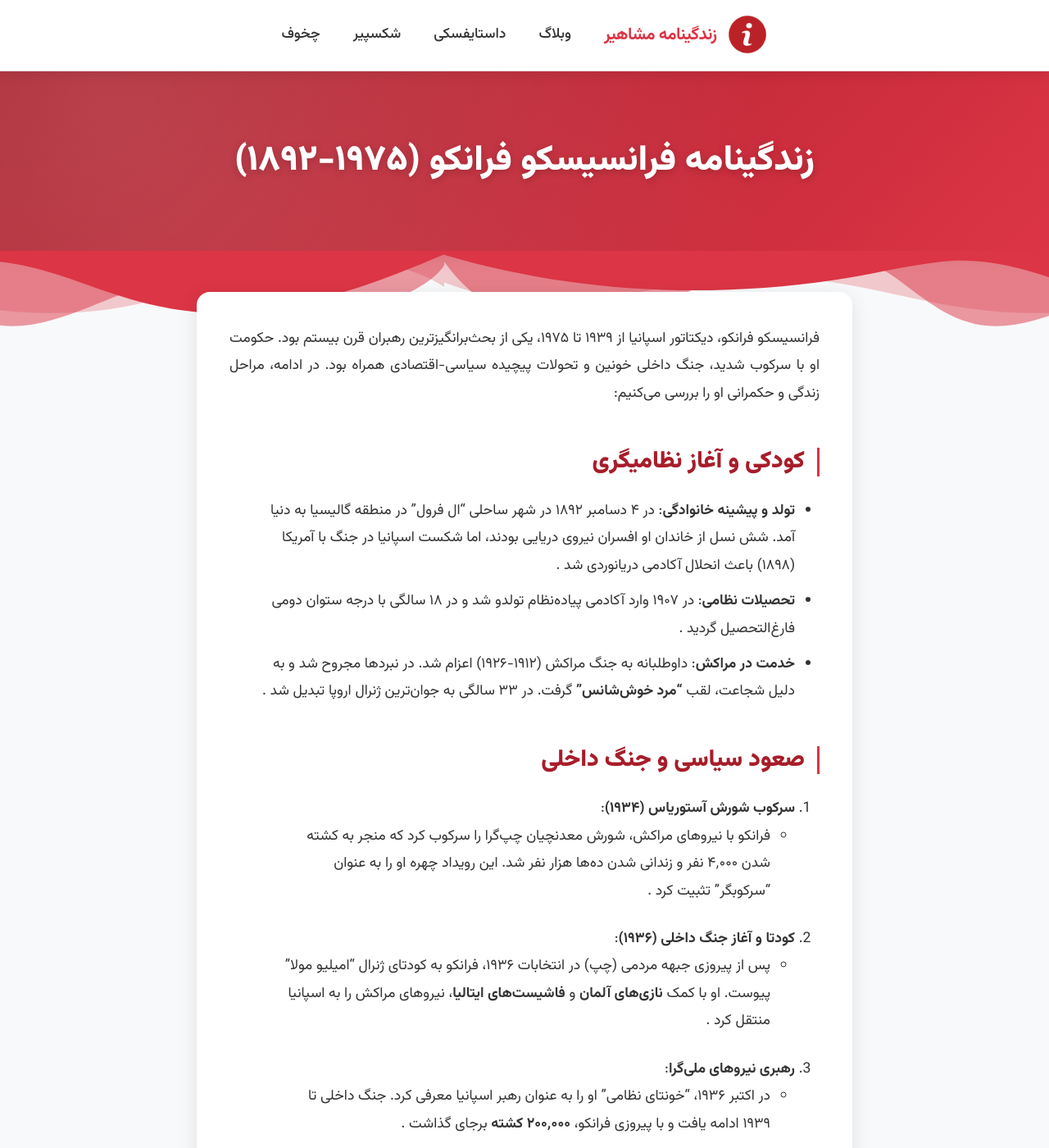
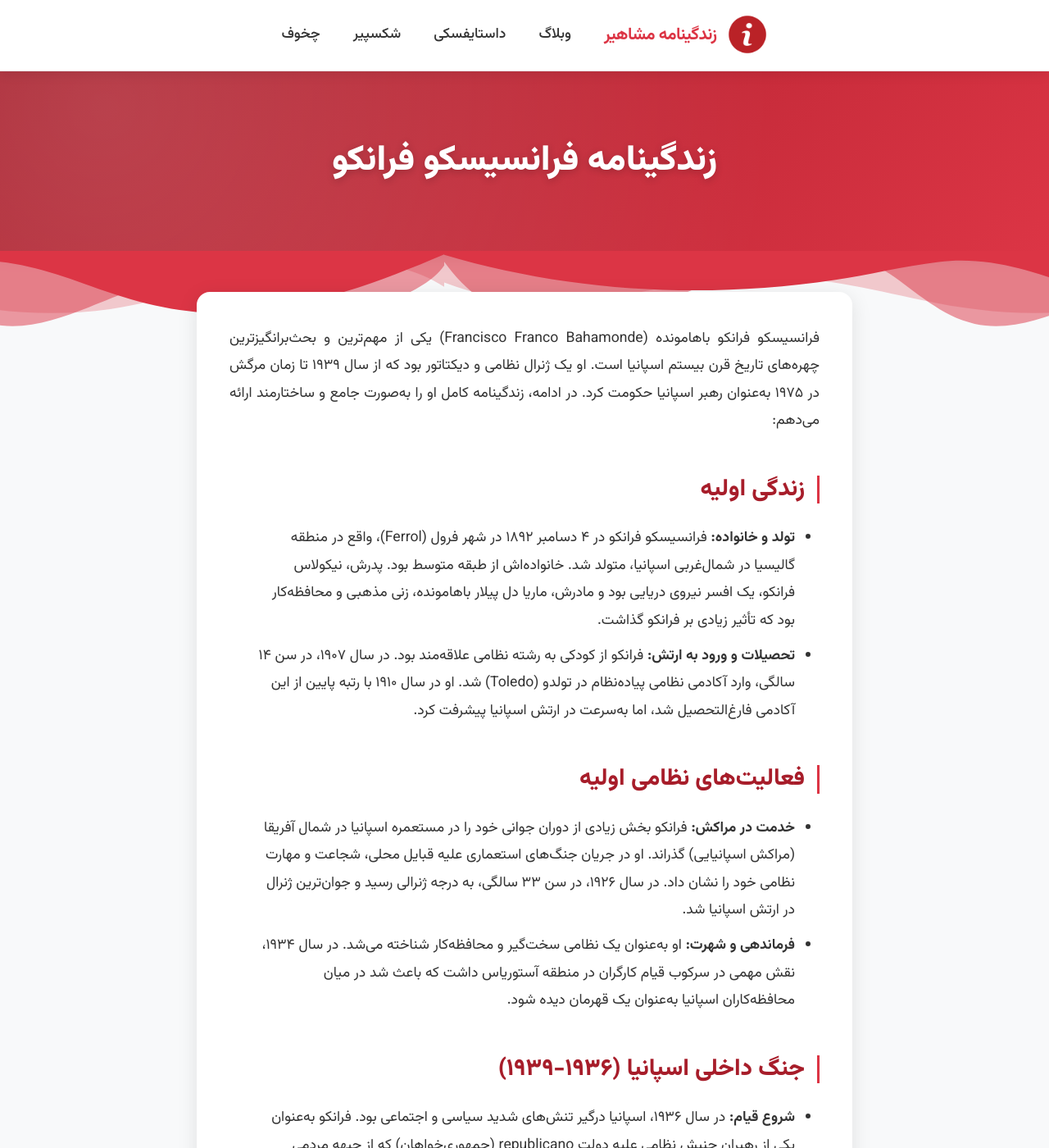
Before and after one commit to darkblog/darkblog.github.io, a Jekyll site: the page built from _posts/2025-7-3-36.md, in a window 1280 px wide and 1400 px high. Shown: the whole window at 82% size. Built offline with Jekyll 4.4.1, drawn with Linux system fonts in a browser that asks for light colours; some of the changed text lies outside the part shown.

Commit message:
Update 2025-7-3-36.md

```diff
--- a/_posts/2025-7-3-36.md
+++ b/_posts/2025-7-3-36.md
@@ -1,53 +1,40 @@
 ---
 layout: post
-title: زندگینامه فرانسیسکو فرانکو (۱۹۷۵-۱۸۹۲)
+title: زندگینامه فرانسیسکو فرانکو
 ---
 
-فرانسیسکو فرانکو، دیکتاتور اسپانیا از ۱۹۳۹ تا ۱۹۷۵، یکی از بحث‌برانگیزترین رهبران قرن بیستم بود. حکومت او با سرکوب شدید، جنگ داخلی خونین و تحولات پیچیده سیاسی-اقتصادی همراه بود. در ادامه، مراحل زندگی و حکمرانی او را بررسی می‌کنیم:
+فرانسیسکو فرانکو باهامونده (Francisco Franco Bahamonde) یکی از مهم‌ترین و بحث‌برانگیزترین چهره‌های تاریخ قرن بیستم اسپانیا است. او یک ژنرال نظامی و دیکتاتور بود که از سال ۱۹۳۹ تا زمان مرگش در ۱۹۷۵ به‌عنوان رهبر اسپانیا حکومت کرد. در ادامه، زندگینامه کامل او را به‌صورت جامع و ساختارمند ارائه می‌دهم:
 
-## **کودکی و آغاز نظامیگری**
-- **تولد و پیشینه خانوادگی**: در ۴ دسامبر ۱۸۹۲ در شهر ساحلی "ال فرول" در منطقه گالیسیا به دنیا آمد. شش نسل از خاندان او افسران نیروی دریایی بودند، اما شکست اسپانیا در جنگ با آمریکا (۱۸۹۸) باعث انحلال آکادمی دریانوردی شد .
-- **تحصیلات نظامی**: در ۱۹۰۷ وارد آکادمی پیاده‌نظام تولدو شد و در ۱۸ سالگی با درجه ستوان دومی فارغ‌التحصیل گردید .
-- **خدمت در مراکش**: داوطلبانه به جنگ مراکش (۱۹۱۲-۱۹۲۶) اعزام شد. در نبردها مجروح شد و به دلیل شجاعت، لقب **"مرد خوش‌شانس"** گرفت. در ۳۳ سالگی به جوان‌ترین ژنرال اروپا تبدیل شد .
+## زندگی اولیه
+- **تولد و خانواده:** فرانسیسکو فرانکو در ۴ دسامبر ۱۸۹۲ در شهر فرول (Ferrol)، واقع در منطقه گالیسیا در شمال‌غربی اسپانیا، متولد شد. خانواده‌اش از طبقه متوسط بود. پدرش، نیکولاس فرانکو، یک افسر نیروی دریایی بود و مادرش، ماریا دل پیلار باهامونده، زنی مذهبی و محافظه‌کار بود که تأثیر زیادی بر فرانکو گذاشت.
+- **تحصیلات و ورود به ارتش:** فرانکو از کودکی به رشته نظامی علاقه‌مند بود. در سال ۱۹۰۷، در سن ۱۴ سالگی، وارد آکادمی نظامی پیاده‌نظام در تولدو (Toledo) شد. او در سال ۱۹۱۰ با رتبه پایین از این آکادمی فارغ‌التحصیل شد، اما به‌سرعت در ارتش اسپانیا پیشرفت کرد.
 
-## **صعود سیاسی و جنگ داخلی**
-1. **سرکوب شورش آستوریاس (۱۹۳۴)**:
-   - فرانکو با نیروهای مراکش، شورش معدنچیان چپ‌گرا را سرکوب کرد که منجر به کشته شدن ۴٬۰۰۰ نفر و زندانی شدن ده‌ها هزار نفر شد. این رویداد چهره او را به عنوان "سرکوبگر" تثبیت کرد .
-2. **کودتا و آغاز جنگ داخلی (۱۹۳۶)**:
-   - پس از پیروزی جبهه مردمی (چپ) در انتخابات ۱۹۳۶، فرانکو به کودتای ژنرال "امیلیو مولا" پیوست. او با کمک **نازی‌های آلمان** و **فاشیست‌های ایتالیا**، نیروهای مراکش را به اسپانیا منتقل کرد .
-3. **رهبری نیروهای ملی‌گرا**:
-   - در اکتبر ۱۹۳۶، "خونتای نظامی" او را به عنوان رهبر اسپانیا معرفی کرد. جنگ داخلی تا ۱۹۳۹ ادامه یافت و با پیروزی فرانکو، **۲۰۰٬۰۰۰ کشته** برجای گذاشت .
+## فعالیت‌های نظامی اولیه
+- **خدمت در مراکش:** فرانکو بخش زیادی از دوران جوانی خود را در مستعمره اسپانیا در شمال آفریقا (مراکش اسپانیایی) گذراند. او در جریان جنگ‌های استعماری علیه قبایل محلی، شجاعت و مهارت نظامی خود را نشان داد. در سال ۱۹۲۶، در سن ۳۳ سالگی، به درجه ژنرالی رسید و جوان‌ترین ژنرال در ارتش اسپانیا شد.
+- **فرماندهی و شهرت:** او به‌عنوان یک نظامی سخت‌گیر و محافظه‌کار شناخته می‌شد. در سال ۱۹۳۴، نقش مهمی در سرکوب قیام کارگران در منطقه آستوریاس داشت که باعث شد در میان محافظه‌کاران اسپانیا به‌عنوان یک قهرمان دیده شود.
 
-## **دیکتاتوری (۱۹۷۵-۱۹۳۹): سیاست‌ها و اقدامات**
-- **سیاست داخلی**:
-  - **سرکوب سیستماتیک**: اعدام ۱۹۲٬۶۴۸ مخالف (۱۹۴۴-۱۹۳۹)، انحلال اتحادیه‌ها، سانسور رسانه‌ها و ممنوعیت زبان‌های کاتالان و باسکی .
-  - **قانون جانشینی (۱۹۴۷)**: اسپانیا را "پادشاهی" اعلام کرد و خود به عنوان نایب‌السلطنه، جانشین (خوان کارلوس) را منصوب نمود .
-- **روابط بین‌الملل**:
-  - پس از انزوای پساجنگ، با آغاز جنگ سرد به بلوک غرب پیوست. در ۱۹۵۳ با آمریکا پیمان بست و با دریافت کمک‌های مالی، **پایگاه‌های نظامی** ایجاد کرد .
-- **تحولات اقتصادی**:
-  - در دهه ۱۹۶۰، اسپانیا با جذب گردشگری و ارسال نیروی کار به اروپا، رشد اقتصادی چشمگیری داشت، اما این ثروت عمدتاً به روستاها نرسید و شکاف طبقاتی تشدید شد .
+## جنگ داخلی اسپانیا (۱۹۳۶-۱۹۳۹)
+- **شروع قیام:** در سال ۱۹۳۶، اسپانیا درگیر تنش‌های شدید سیاسی و اجتماعی بود. فرانکو به‌عنوان یکی از رهبران جنبش نظامی علیه دولت republicano (جمهوری‌خواهان) که از جبهه مردمی (Frente Popular) تشکیل شده بود، وارد عمل شد. این جنبش از جزایر قناری آغاز شد، جایی که فرانکو در آن زمان تبعید شده بود.
+- **رهبری ناسیونالیست‌ها:** پس از مرگ ژنرال خوزه سانخورخو، فرانکو به‌عنوان رهبر نیروهای ناسیونالیست (Nationalist) انتخاب شد. او با حمایت آلمان نازی (تحت رهبری هیتلر) و ایتالیای فاشیست (تحت رهبری موسولینی) توانست در برابر نیروهای جمهوری‌خواه که از اتحاد جماهیر شوروی و داوطلبان بین‌المللی حمایت می‌شدند، مقاومت کند.
+- **پایان جنگ و پیروزی:** در سال ۱۹۳۹، نیروهای ناسیونالیست تحت رهبری فرانکو توانستند مادرید را فتح کنند و جنگ داخلی را به پایان برسانند. این جنگ بیش از ۵۰۰ هزار کشته و ویرانی‌های گسترده‌ای به جا گذاشت.
 
-*جدول کلیدی: سازوکارهای سرکوب در دوره فرانکو*
+## دیکتاتوری فرانکو (۱۹۳۹-۱۹۷۵)
+- **ایجاد رژیم اقتدارگرا:** پس از پیروزی، فرانکو خود را "Caudillo" (رهبر) نامید و یک رژیم دیکتاتوری اقتدارگرا و محافظه‌کار را تأسیس کرد. او تمام احزاب سیاسی را غیرقانونی اعلام کرد و تنها حزب فالانژ (Falange)، که یک حزب فاشیستی بود، را به‌عنوان حزب رسمی نگه داشت.
+- **سیاست‌های داخلی:**
+  - **سرکوب مخالفان:** فرانکو با بی‌رحمی تمام مخالفان سیاسی، به‌ویژه جمهوری‌خواهان، کمونیست‌ها و آنارشیست‌ها را سرکوب کرد. ده‌ها هزار نفر اعدام شدند و بسیاری دیگر به زندان افتادند یا تبعید شدند.
+  - **مذهب و سنت:** او کاتولیک رومی را به‌عنوان دین رسمی کشور اعلام کرد و ارتباط نزدیکی با کلیسا برقرار کرد. رژیمش بر ارزش‌های سنتی و خانوادگی تأکید داشت.
+  - **اقتصاد:** در دهه‌های اولیه حکومتش، اسپانیا با انزوای بین‌المللی و مشکلات اقتصادی شدید مواجه بود. با این حال، در دهه ۱۹۶۰، سیاست‌های اقتصادی لیبرال‌تر باعث رشد اقتصادی و صنعتی شدن نسبی کشور شد (معروف به "معجزه اقتصادی اسپانیا").
+- **سیاست خارجی:**
+  - در طول جنگ جهانی دوم، فرانکو رسماً بی‌طرف ماند، اما به‌طور غیرمستقیم از نیروهای محور (آلمان و ایتالیا) حمایت کرد. با این حال، پس از جنگ، اسپانیا به دلیل ماهیت فاشیستی رژیمش از سوی جامعه بین‌المللی منزوی شد.
+  - در دوران جنگ سرد، فرانکو به‌عنوان یک ضدکمونیست، توانست روابط خود را با ایالات متحده بهبود بخشد. در سال ۱۹۵۳، اسپانیا با آمریکا پیمان همکاری نظامی امضا کرد.
 
-| **ابزار سرکوب**       | **اقدامات**                                                                 |
-|------------------------|-----------------------------------------------------------------------------|
-| پلیس مخفی            | نظارت گسترده بر شهروندان و زندانی کردن ۲۶٬۰۰۰ مخالف (دهه ۱۹۴۰)  |
-| قوانین فرهنگی         | ممنوعیت نام‌گذاری کودکان به اسامی محلی و ترویج ملی‌گرایی اسپانیایی  |
-| دستگاه قضایی         | محاکمه مخالفان در دادگاه‌های نظامی و اجرای اعدام‌های خودسرانه    |
+## اواخر زندگی و مرگ
+- **تحولات سیاسی:** در دهه‌های آخر حکومتش، فرانکو با فشارهای داخلی و بین‌المللی برای اصلاحات مواجه شد، اما او تا پایان عمرش قدرت را در دستان خود نگه داشت. در سال ۱۹۶۹، خوان کارلوس، نوه پادشاه سابق اسپانیا (آلفونسو سیزدهم)، را به‌عنوان جانشین خود معرفی کرد.
+- **مرگ:** فرانکو در ۲۰ نوامبر ۱۹۷۵ در مادرید درگذشت. مرگ او پایان دوران دیکتاتوری و آغاز دوره گذار به دموکراسی در اسپانیا بود. خوان کارلوس به‌عنوان پادشاه اسپانیا، نقش کلیدی در استقرار دموکراسی ایفا کرد.
 
-## **ارزیابی میراث و مرگ**
-- **مرگ و انتقال قدرت**:
-  - فرانکو در ۲۰ نوامبر ۱۹۷۵ درگذشت. خوان کارلوس، طبق "قانون جانشینی"، پادشاه شد و با اصلاحات دموکراتیک، احزاب (از جمله کمونیست) را در ۱۹۷۷ قانونی کرد .
-- **پیامدهای دیکتاتوری**:
-  - **۱۴۳٬۳۵۳ مفقود** در گورهای دسته‌جمعی (دومین رتبه جهانی پس از کامبوج) .
-  - **قانون عفو ۱۹۷۷**: با مصونیت عاملان جنایت‌های دوره فرانکو، تحقیقات بین‌المللی را مختل کرد .
-- **انتقادات بین‌المللی**: سازمان ملل در ۲۰۰۹ خواستار محاکمه عاملان و جبران خسارت قربانیان شد، اما اسپانیا با استناد به "قانون عفو"، مخالفت کرد .
+## میراث فرانکو
+- **دیدگاه‌های متضاد:** فرانکو یک شخصیت بسیار جنجالی است. برخی او را به دلیل پایان دادن به هرج‌ومرج جنگ داخلی و ایجاد ثبات اقتصادی (در دهه‌های آخر حکومتش) ستایش می‌کنند، درحالی‌که بسیاری دیگر او را به دلیل سرکوب وحشیانه، نقض حقوق بشر و دیکتاتوری محکوم می‌کنند.
+- **یادمان‌ها و مناقشات:** پس از مرگش، بسیاری از یادمان‌ها و نمادهای مرتبط با فرانکو در اسپانیا برچیده شدند. در سال ۲۰۱۹، بقایای او از مقبره "واله د لوس کایدوس" (Valle de los Caídos)، که یک بنای یادبود جنجالی برای قربانیان جنگ داخلی بود، به مکانی دیگر منتقل شد.
 
-## **فرانکو و فرهنگ عامه: مورد فوتبال**
-- **حمایت از رئال مادرید**:
-  - در دوره او، رئال مادرید به نماد "اسپانیای یکپارچه" تبدیل شد. **۲۸ قهرمانی** از ۶۲ عنوان این تیم (۴۵%) در دوران حکومت وی به دست آمد .
-- **سرکوب بارسلونا**:
-  - **قتل جوزپ سانیول** (رئیس بارسلونا) در ۱۹۳۶ توسط نیروهای فاشیست و ممنوعیت پرچم کاتالونیا نمونه‌هایی از تنش‌های سیاسی-ورزشی بودند .
-
-## نتیجه‌گیری
-فرانکو با ترکیب **سرکوب داخلی** و **مانورهای سیاسی** در جنگ سرد، ۳۶ سال بر اسپانیا حکومت کرد. اگرچه رشد اقتصادی دهه ۱۹۶۰ را تجربه کرد، اما هزینه آن **نقض سیستماتیک حقوق بشر**، سرکوب هویت‌های محلی و تبعید نخبگان بود. گذار مسالمت‌آمیز به دموکراسی پس از مرگش، از تناقض‌های تاریخ اسپانیاست: دیکتاتوری که زمینه‌ساز ثبات بعدی شد!
+## جمع‌بندی
+فرانسیسکو فرانکو یکی از تأثیرگذارترین شخصیت‌های تاریخ معاصر اسپانیا بود که ۳۶ سال بر این کشور حکومت کرد. رژیم او با سرکوب، اقتدارگرایی و محافظه‌کاری همراه بود، اما در عین حال زمینه‌ساز تغییرات اجتماعی و اقتصادی در اسپانیا شد. با این حال، میراث او همچنان موضوع بحث و اختلاف نظر در اسپانیا و جهان است.
```
